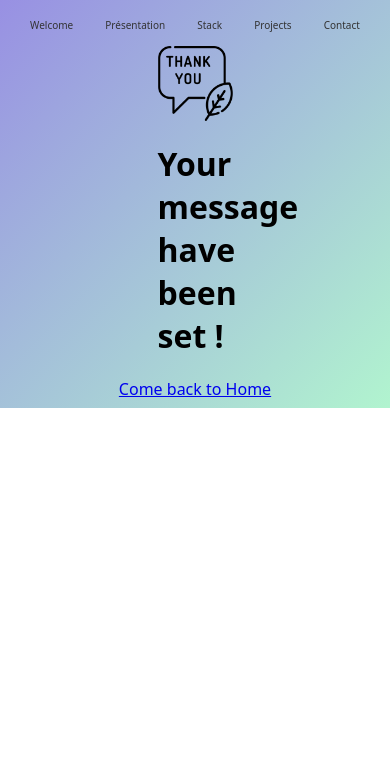
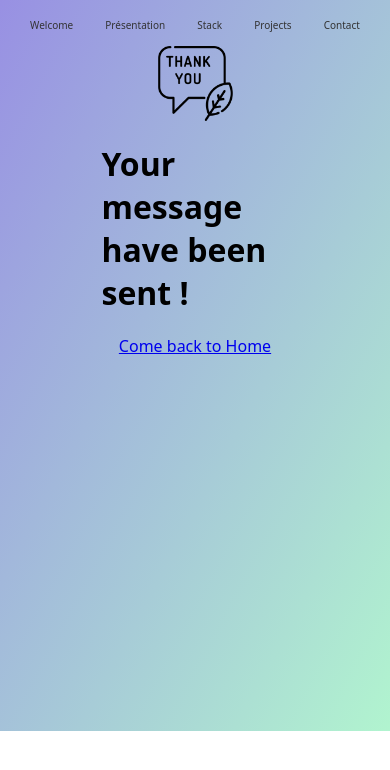
Before and after one commit to belkacem-oussama/belkacem_oussama, a React app: page /contact in a window 390 px wide. Both pictures are taken after typing "Sample", "Sample", "Sample", "Sample", "Sample", "Sample" into the empty fields and a click on the button "Let's go !". Built offline with nearby package versions, Linux system fonts and the light colour scheme.

Commit message:
working on responsivity/finish

```diff
--- a/src/components/Contact/styles.css
+++ b/src/components/Contact/styles.css
@@ -2,7 +2,7 @@
   display: flex;
   flex-direction: column;
   justify-content: center;
-  height: 100%;
+  margin-bottom: 100%;
 }
 
 form{
--- a/src/components/Thanks/Thanks.js
+++ b/src/components/Thanks/Thanks.js
@@ -8,7 +8,7 @@ export default function Thanks() {
   return (
     <div className='thanks'>
         <img src={thanksLogo}></img>
-        <h1>Your message have been set !</h1>
+        <h1>Your message have been sent !</h1>
         <NavLink to='/' id='navlink' >Come back to Home</NavLink>
     </div>
   )
--- a/src/components/Thanks/styles.css
+++ b/src/components/Thanks/styles.css
@@ -2,6 +2,7 @@
     display: flex;
     flex-direction: column;
     justify-content: center;
+    width: 100%;
 }
 
 .thanks img{
@@ -12,7 +13,9 @@
 }
 
 .thanks h1{
-    width: 20%;
+    width: 50%;
+    display: flex;
+    justify-content: center;
     margin-left: auto;
     margin-right: auto;
 }
```
